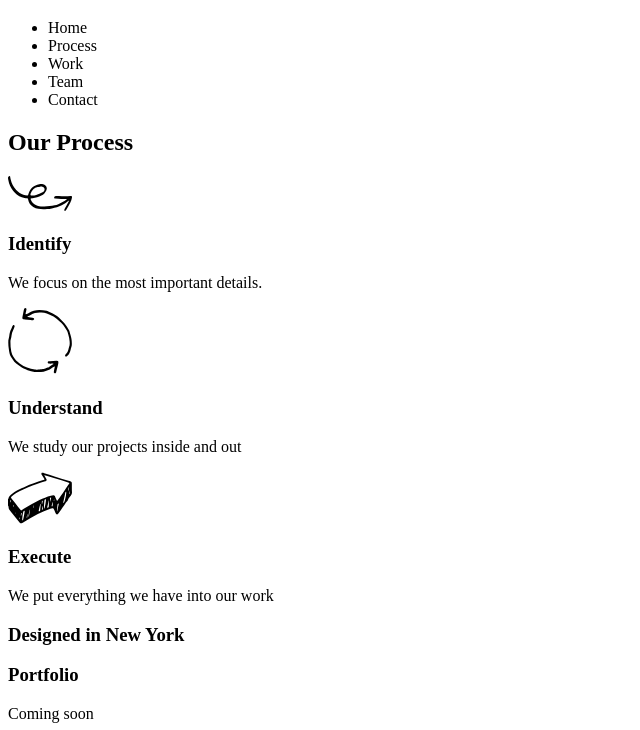
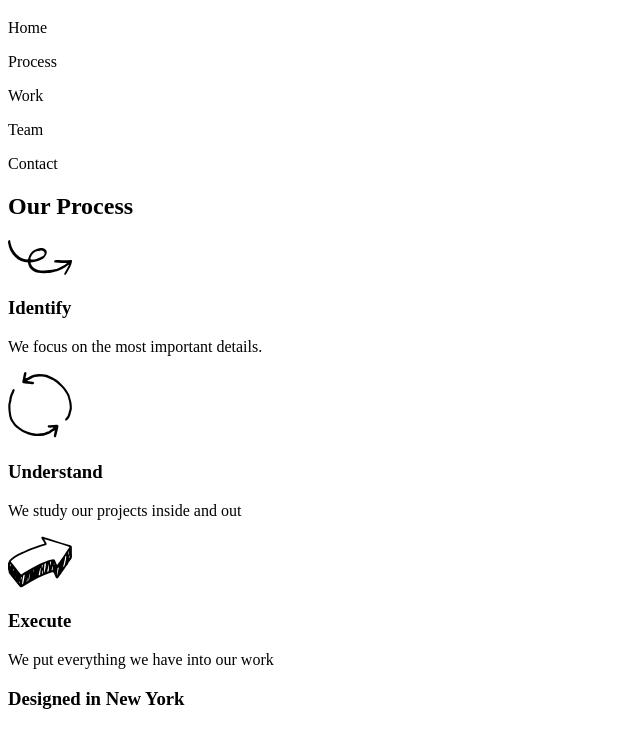
Before and after one commit to codiiito/BroadwayDesign, a plain HTML site: page index.html in a window 1280 px wide. Shown: the part 61-791 px from the top of the page, without its empty margins (0-640 px from the left). Drawn offline with Linux system fonts and the light colour scheme.

Commit message:
Correct header navigation structure

```diff
--- a/index.html
+++ b/index.html
@@ -9,13 +9,13 @@
   <!--Header starts here-->
     <header class="header">
       <h1>Broadway Design</h1>
-        <ul class="navigation">
-          <li>Home</li>
-          <li>Process</li>
-          <li>Work</li>
-          <li>Team</li>
-          <li>Contact</li>
-        </ul>
+        <section class="navigation">
+          <p>Home</p>
+          <p>Process</p>
+          <p>Work</p>
+          <p>Team</p>
+          <p>Contact</p>
+        </section>
     </header>
   <!--First section starts here-->
     <section>
```
